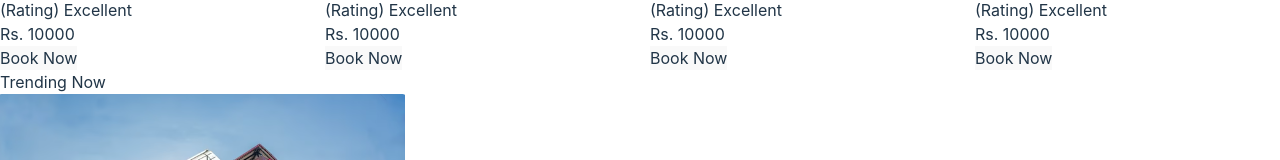
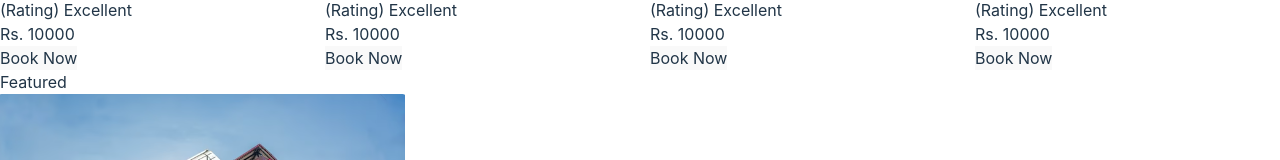
Before and after one commit to kiyotone/hostel-mgnt-frontend, a React (Vite) app: page / in a window 1280 px wide. Shown: the part 631-791 px from the top of the page. Built offline with nearby package versions, Linux system fonts and the light colour scheme.

Commit message:
Feat: bug fixes

```diff
--- a/src/pages/Home/index.jsx
+++ b/src/pages/Home/index.jsx
@@ -10,7 +10,7 @@ const Home = () => {
         </div>
         <Swiper />
         <div className='pl-20 pt-[7rem] text-[2rem] font-semibold'>
-            Trending Now
+            Featured
         </div>
         <Featured />
     </div>
```
